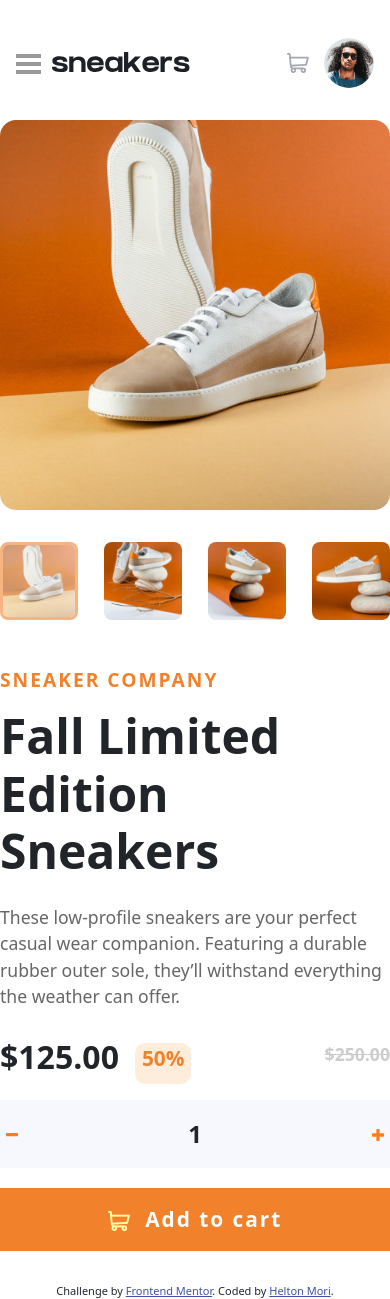
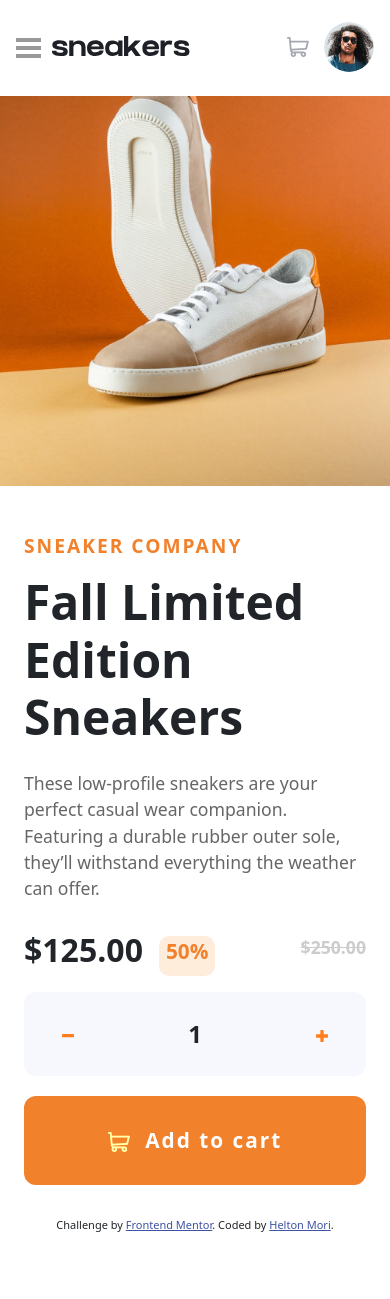
Before and after one commit to helton-mori-dev/front-end-mentor-e-commerce, a Vue app: page / in a window 390 px wide. After the commit the page ends 1233 px from the top, so only its background shows below. Built offline with nearby package versions, Linux system fonts and the light colour scheme.

Commit message:
Ajustes mobile

```diff
--- a/src/components/HeaderCart.vue
+++ b/src/components/HeaderCart.vue
@@ -145,4 +145,13 @@
 .cart-enter-from, .cart-leave-to {
   opacity: 0;
 }
+
+@media (max-width: 769px) {
+  .cart__content {
+    position: fixed;
+    top: 100px;
+
+  }
+
+}
 </style>
--- a/src/components/MainHeader.vue
+++ b/src/components/MainHeader.vue
@@ -175,6 +175,7 @@ export default {
     grid-template-columns: 10fr 2fr 1fr;
     position: relative;
     border: none;
+    margin: 2rem 0 1.5rem;
   }
 
   .header__menu {
--- a/src/components/ProductDescription.vue
+++ b/src/components/ProductDescription.vue
@@ -1,5 +1,5 @@
 <template>
-    <div class="col-sm-12 col-md-6 description p-sm-0 p-md-5">
+    <div class="col-sm-12 col-md-6 description py-sm-0 p-md-5 px-4">
 
         <h2 class="company-title pt-5 pb-2">
             {{ productName }}
@@ -135,7 +135,7 @@
     .counter-wrapper {
       display: flex;
       justify-content: space-around;
-      border-radius: 8px;
+      border-radius: 12px;
       background-color: #f7f8fd;
     }
 
@@ -172,14 +172,17 @@
 
       .qty-wrapper {
         display: flex;
+        width: 100%;
+        margin: 0;
       }
 
       .counter-wrapper {
         justify-content: space-between;
+        padding: .5rem 2rem;
       }
 
       .add-to-cart {
-        padding: 1rem 0;
+        padding: 1.8rem 0;
       }
 
       .old-price {
--- a/src/components/ProductGallery.vue
+++ b/src/components/ProductGallery.vue
@@ -6,7 +6,7 @@
         >
             <div class="product__slider">
                 <img
-                    class="product__image"
+                    class="product__image img-fluid"
                     :src="slide.src"
                     alt=""
                     @click="slideshow()"
@@ -14,7 +14,7 @@
             </div>
         </div>
 
-        <div class="thumbnails">
+        <div class="thumbnails d-md-flex d-none">
             <div
                 class="thumb"
                 v-for="(thumb, index) in thumbs" :key="thumb"
@@ -110,6 +110,7 @@
 
 
 <style scoped>
+
     .product__image {
         display: none;
         width: 100%;
@@ -159,4 +160,10 @@
         opacity: .6;
         background-color: #333;
     }
+
+    @media (max-width: 576px) {
+        .product__image {
+            border-radius: 0;
+        }
+    }
 </style>
```
